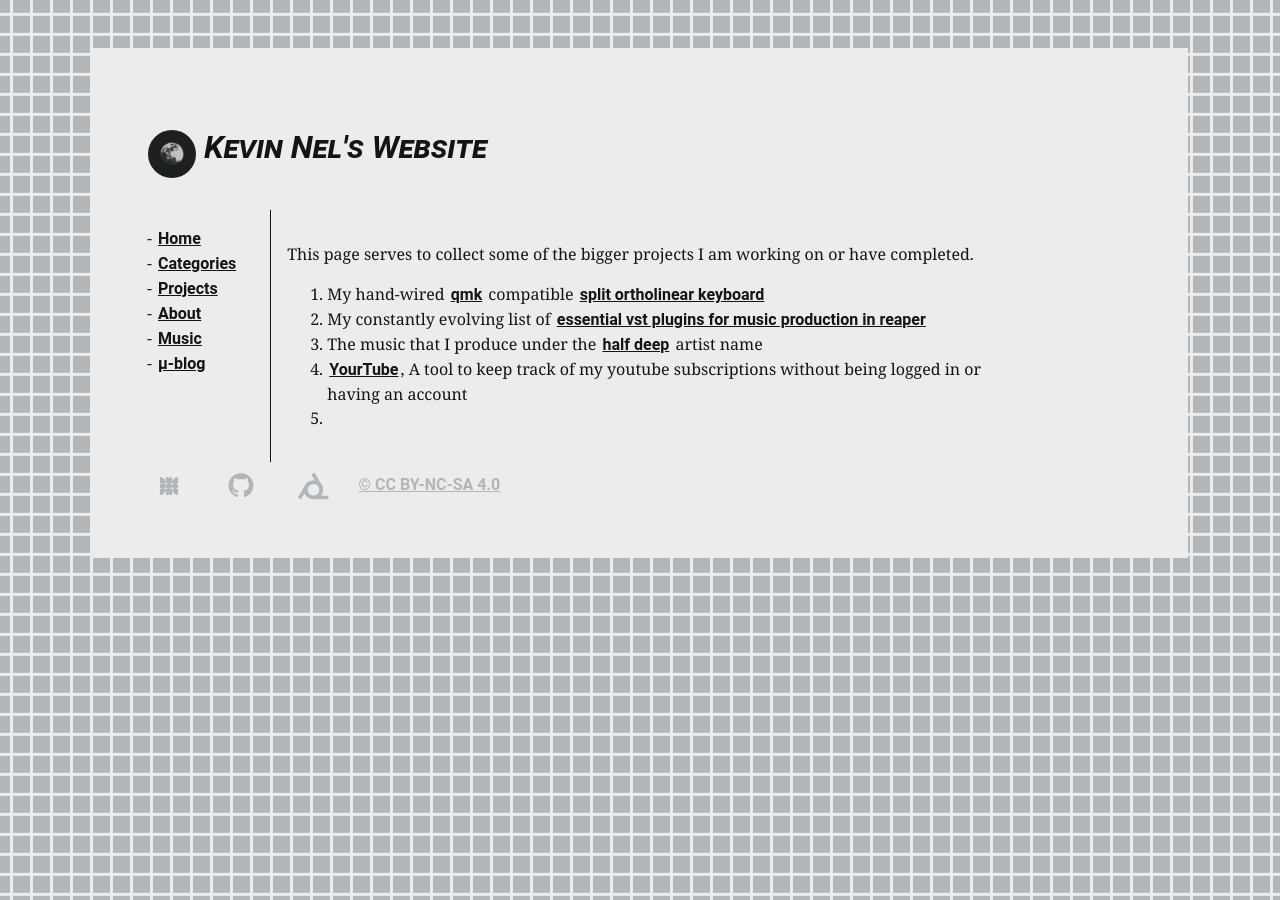
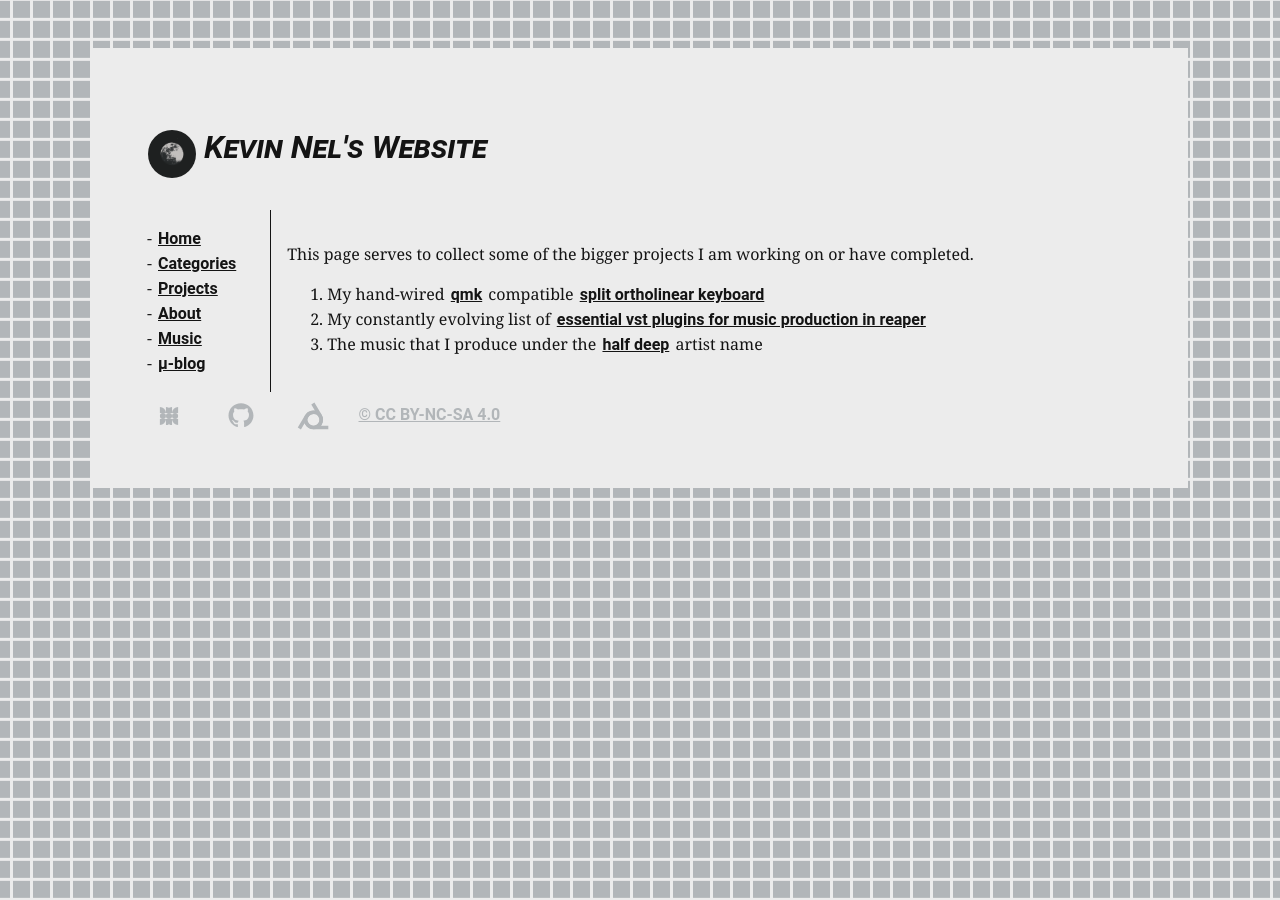
Before and after one commit to kevontheweb/kevontheweb.github.io, a Jekyll site: the page built from projects.html, in a window 1280 px wide. Built offline with Jekyll 4.4.1, drawn with Linux system fonts in a browser that asks for light colours.

Commit message:
Update projects.html

```diff
--- a/projects.html
+++ b/projects.html
@@ -13,11 +13,7 @@ permalink: /projects/
   </li>
   <li>
     My constantly evolving list of
-    <a href="https://kevinnel.com/music/essential-plugins-for-reaper.html"
-      >essential vst plugins for music production in reaper</a
-    >
+    <a href="https://kevinnel.com/music/essential-plugins-for-reaper.html">essential vst plugins for music production in reaper</a>
   </li>
   <li>The music that I produce under the <a href="https://halfdeep.xyz/">half deep</a> artist name</li>
-  <li><a href="">YourTube</a>, A tool to keep track of my youtube subscriptions without being logged in or having an account</li>
-  <li></li>
 </ol>
```
